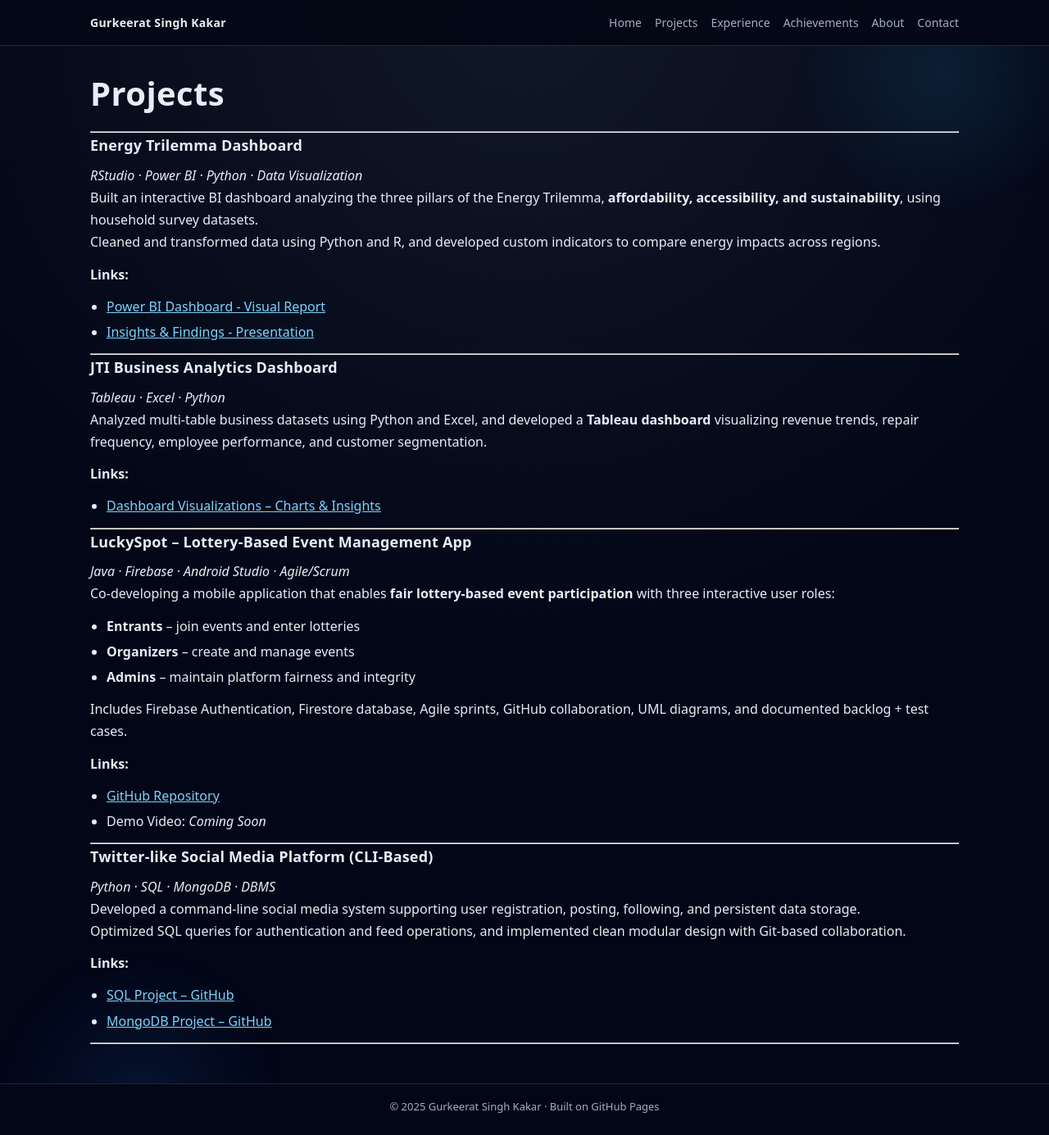
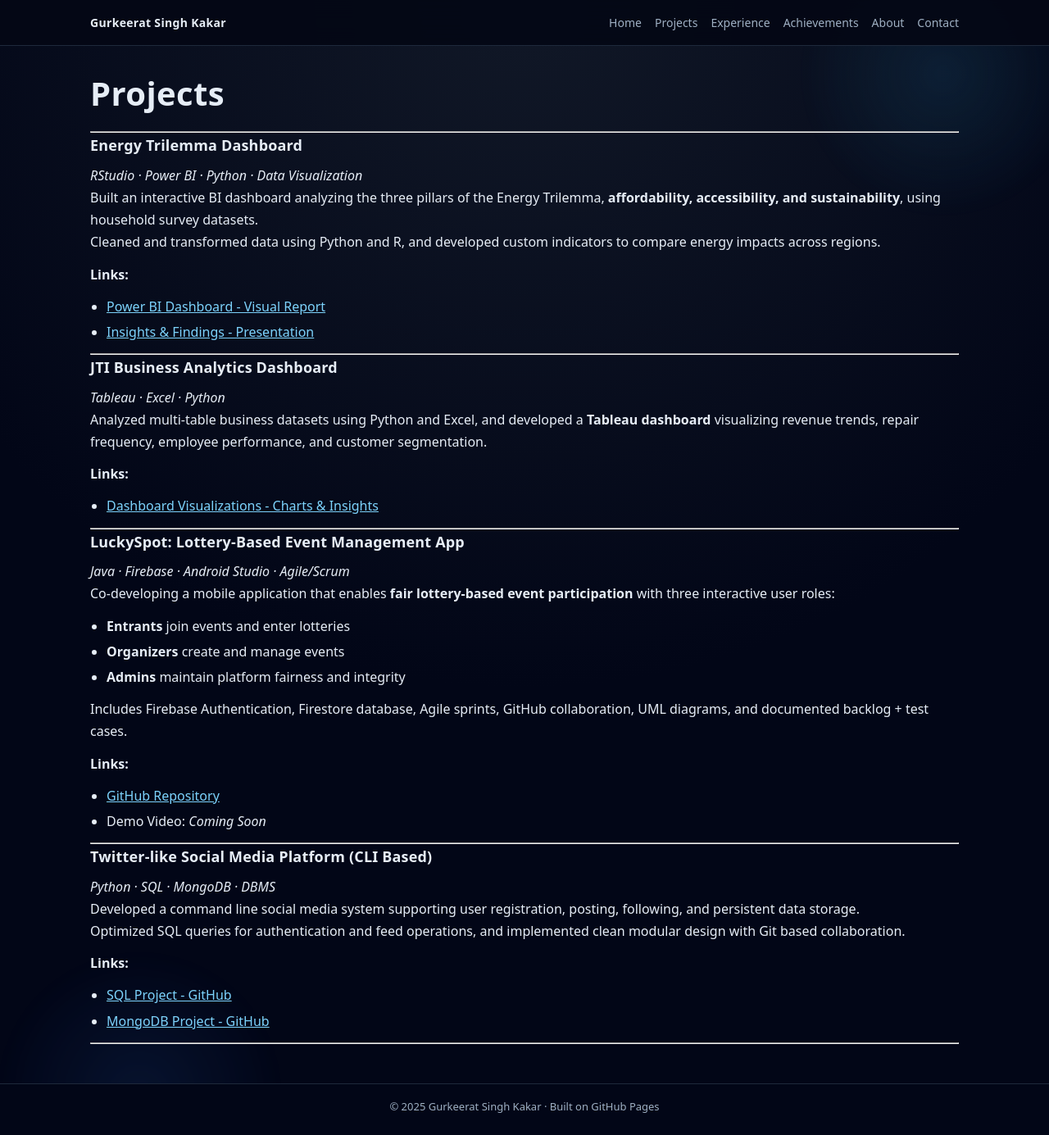
Before and after one commit to Gskakar/.github.io, a Jekyll site: the page built from projects.md, in a window 1280 px wide and 1385 px high. Shown: the whole window at 82% size. Built offline with Jekyll 4.4.1, drawn with Linux system fonts in a browser that asks for light colours.

Commit message:
Small Changes-3

```diff
--- a/projects.md
+++ b/projects.md
@@ -23,16 +23,16 @@ Cleaned and transformed data using Python and R, and developed custom indicators
 Analyzed multi-table business datasets using Python and Excel, and developed a **Tableau dashboard** visualizing revenue trends, repair frequency, employee performance, and customer segmentation.
 
 **Links:**
-- [Dashboard Visualizations – Charts & Insights](https://docs.google.com/presentation/d/1b5q-1kTkRc4JzTwYNZBSOO_DnC1PuAMa/edit?usp=sharing&ouid=117105990485077395410&rtpof=true&sd=true)
+- [Dashboard Visualizations - Charts & Insights](https://docs.google.com/presentation/d/1b5q-1kTkRc4JzTwYNZBSOO_DnC1PuAMa/edit?usp=sharing&ouid=117105990485077395410&rtpof=true&sd=true)
 
 ---
 
-### **LuckySpot – Lottery-Based Event Management App**
+### **LuckySpot: Lottery-Based Event Management App**
 *Java · Firebase · Android Studio · Agile/Scrum*
 Co-developing a mobile application that enables **fair lottery-based event participation** with three interactive user roles:
-- **Entrants** – join events and enter lotteries
-- **Organizers** – create and manage events
-- **Admins** – maintain platform fairness and integrity
+- **Entrants** join events and enter lotteries
+- **Organizers** create and manage events
+- **Admins** maintain platform fairness and integrity
 
 Includes Firebase Authentication, Firestore database, Agile sprints, GitHub collaboration, UML diagrams, and documented backlog + test cases.
 
@@ -42,13 +42,13 @@ Includes Firebase Authentication, Firestore database, Agile sprints, GitHub coll
 
 ---
 
-### **Twitter-like Social Media Platform (CLI-Based)**
+### **Twitter-like Social Media Platform (CLI Based)**
 *Python · SQL · MongoDB · DBMS*
-Developed a command-line social media system supporting user registration, posting, following, and persistent data storage.
-Optimized SQL queries for authentication and feed operations, and implemented clean modular design with Git-based collaboration.
+Developed a command line social media system supporting user registration, posting, following, and persistent data storage.
+Optimized SQL queries for authentication and feed operations, and implemented clean modular design with Git based collaboration.
 
 **Links:**
-- [SQL Project – GitHub](https://github.com/cmput291-w25/w25-project1-its-sql-good)
-- [MongoDB Project – GitHub](https://github.com/cmput291-w25/w25-project2-mongo-unchained)
+- [SQL Project - GitHub](https://github.com/cmput291-w25/w25-project1-its-sql-good)
+- [MongoDB Project - GitHub](https://github.com/cmput291-w25/w25-project2-mongo-unchained)
 
 ---
```
Also changed, not shown: about.md (+2 -2 lines), contact.md (+3 -2 lines), index.md (+6 -3 lines).
